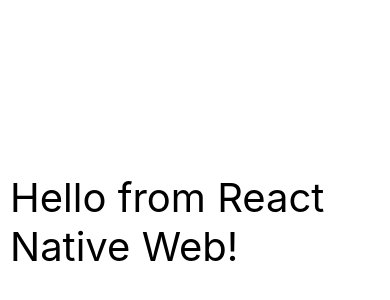
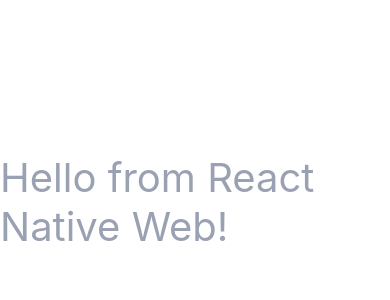
Before and after one commit to mattchannn/ReactNativeWebSandbox, a React Native app: screen / in a window 390 px wide. Shown: the part 220-520 px from the top of the page. Built offline with nearby package versions, Linux system fonts and the light colour scheme.

Commit message:
update: work for web
- pending mobile

```diff
--- a/App.js
+++ b/App.js
@@ -1,10 +1,12 @@
 import React from 'react';
-import {View, Text, StyleSheet} from 'react-native';
+import {View, StyleSheet} from 'react-native';
+import StyledText from './src/components/StyledText';
+import theme from './src/styles/theme';
 
 const App = () => {
   return (
     <View style={styles.container}>
-      <Text style={styles.title}>Hello from {'\n'}React Native Web!</Text>
+      <StyledText style={styles.title}>Hello from React Native Web!</StyledText>
     </View>
   );
 };
@@ -12,14 +14,11 @@
 const styles = StyleSheet.create({
   container: {
     flex: 1,
-    paddingTop: 40,
-    paddingHorizontal: 10,
-    alignItems: 'center',
-    justifyContent: 'center',
+    ...theme.ALIGN_JUSTIFY_CENTER,
   },
   title: {
-    fontSize: 40,
-    whiteSpace: 'initial',
+    fontSize: theme.H1_FONT,
+    color: theme.TEXT_COLOR,
   },
 });
 
--- /dev/null
+++ b/src/components/StyledText.jsx
@@ -0,0 +1,6 @@
+import React from 'react';
+import {Text} from 'react-native';
+
+export default function StyledText({style, children}) {
+  return <Text style={style}>{children}</Text>;
+}
--- /dev/null
+++ b/src/styles/theme.js
@@ -0,0 +1,22 @@
+/**
+ * This file stores all shared variables for styling
+ */
+
+const theme = {
+  /**
+   * Text
+   */
+  TEXT_COLOR: '#9aa1b2',
+  H1_FONT: 40,
+
+  /**
+   * Spacing
+   */
+  DEFAULT_PADDING: 16,
+  ALIGN_JUSTIFY_CENTER: {
+    alignItems: 'center',
+    justifyContent: 'center',
+  },
+};
+
+export default theme;
```
Also changed, not shown: package.json (+4 -4 lines), src/styles/variables.js (deleted, +0 -7 lines).
